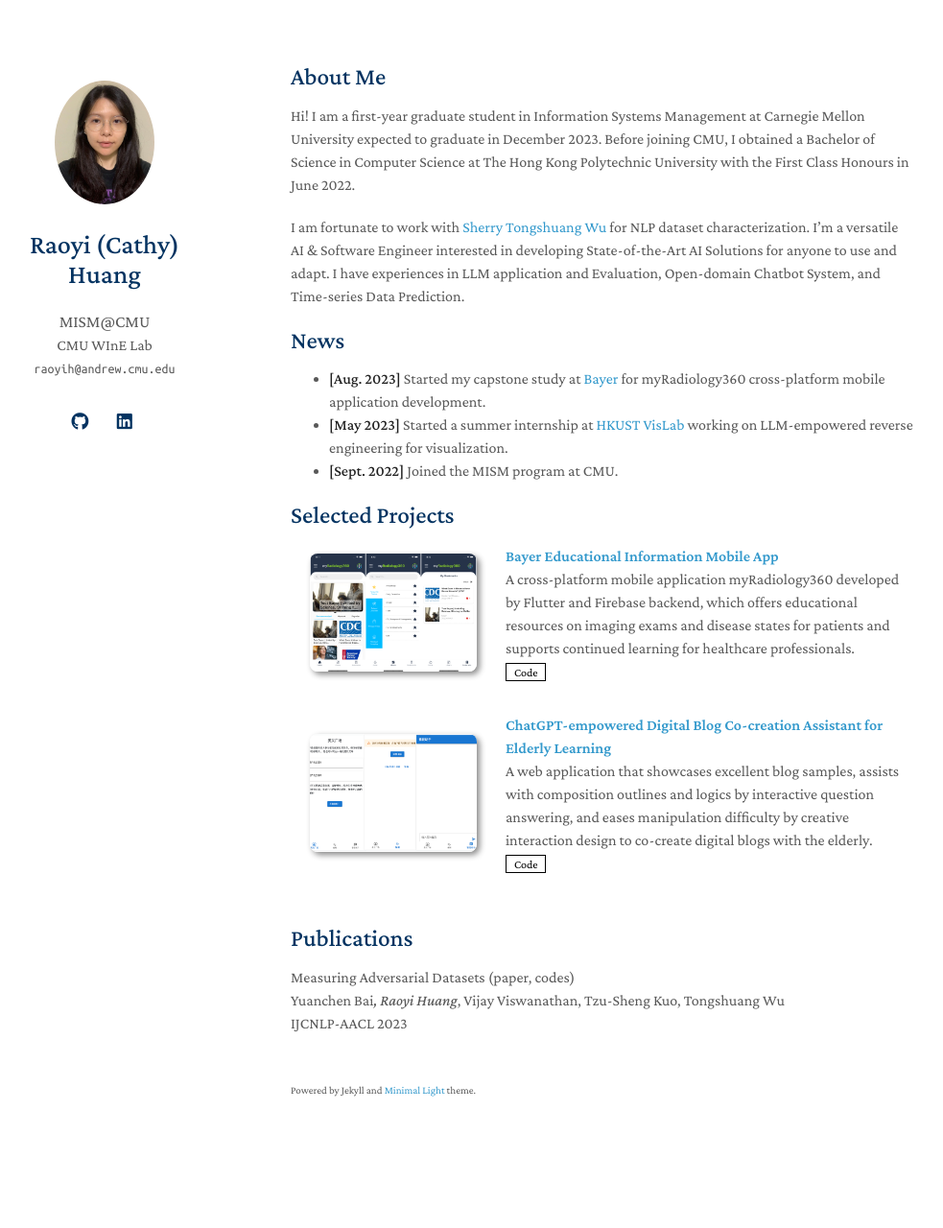
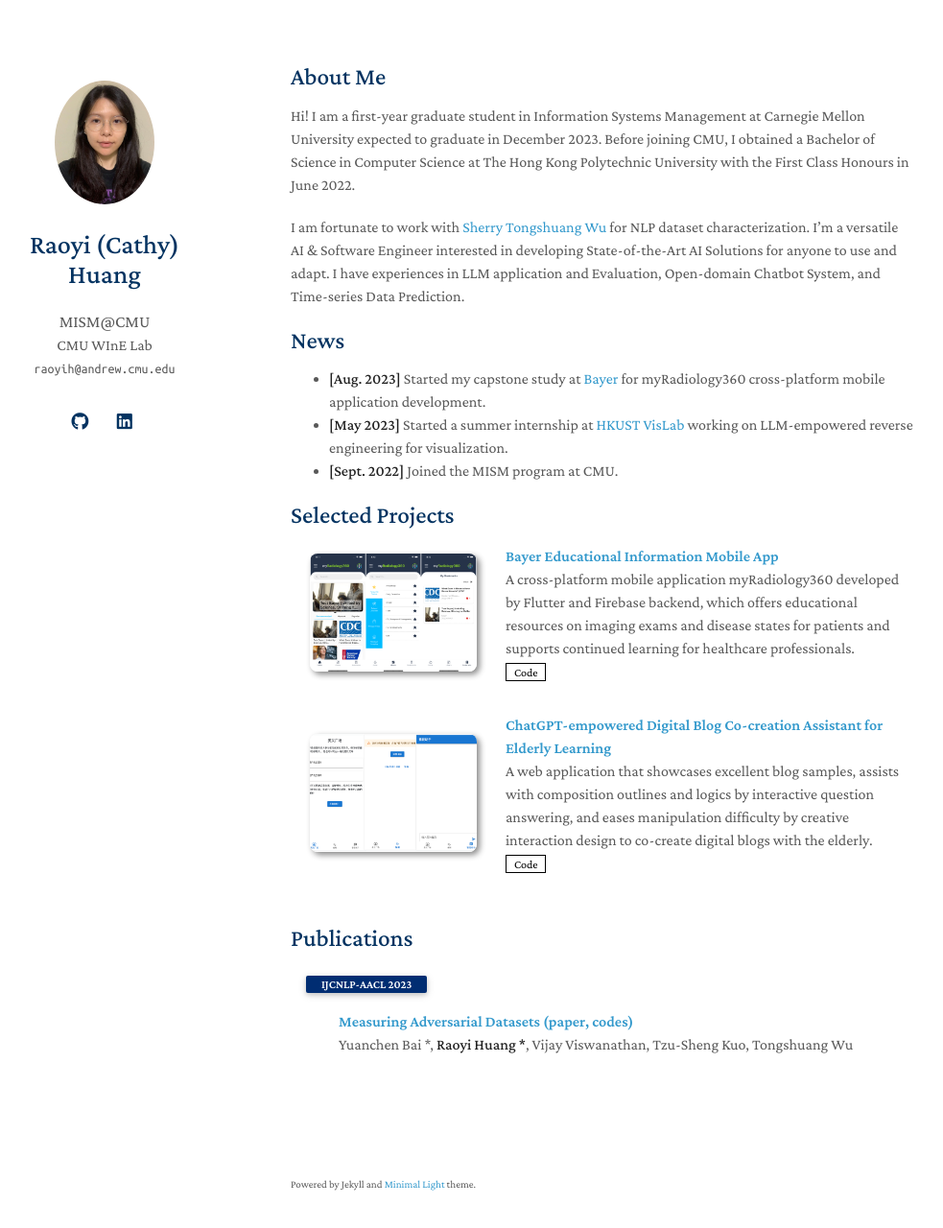
Before and after one commit to Huang-Raoyi/Huang-Raoyi.github.io, a Jekyll site: the page built from index.md, in a window 1280 px wide and 1315 px high. Shown: the top 1280 px of the window at 96% size, without its empty margins (167-1150 px from the left). Built offline with Jekyll 4.4.1, drawn with Linux system fonts in a browser that asks for light colours; nearby versions of some CDN libraries; a style sheet for code colours, icons or effects is not loaded; our own code applies the rules of GitHub Pages for plain Markdown files; some of the changed lines change nothing that is shown.

Commit message:
Update index.md

```diff
--- a/index.md
+++ b/index.md
@@ -22,11 +22,11 @@
 
 
 {% include_relative _includes/projects.md %}
-<!--- {% include_relative _includes/publications.md %} --->
+{% include_relative _includes/publications.md %}
 <!--- {% include_relative _includes/services.md %} --->
 
 
-## Publications
-Measuring Adversarial Datasets (paper, codes) <br>
-Yuanchen Bai*, Raoyi Huang*, Vijay Viswanathan, Tzu-Sheng Kuo, Tongshuang Wu <br>
-IJCNLP-AACL 2023
+<!---## Publications --->
+<!---Measuring Adversarial Datasets (paper, codes) <br> --->
+<!---Yuanchen Bai*, Raoyi Huang*, Vijay Viswanathan, Tzu-Sheng Kuo, Tongshuang Wu <br> --->
+<!---IJCNLP-AACL 2023  --->
```
